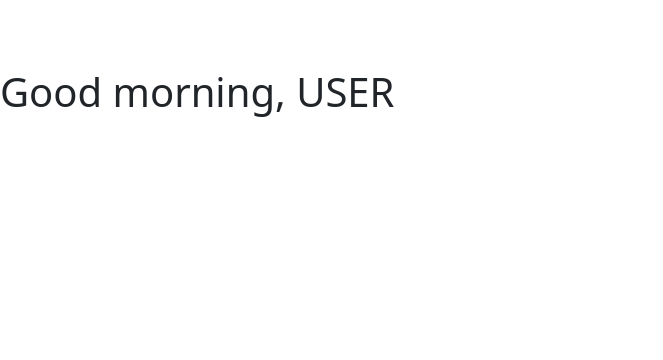
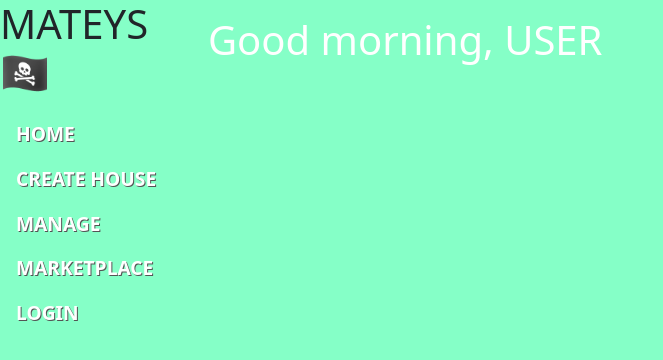
Before and after one commit to m-bocelli/matey, a Next.js app: page / in a window 1280 px wide. Shown: the top 360 px of the page, without its empty margins (0-663 px from the left). Built offline with nearby package versions, Linux system fonts and the light colour scheme.

Commit message:
change: refactored navbar to be fixed to left-hand side

```diff
--- a/app/components/Nav/Nav.jsx
+++ b/app/components/Nav/Nav.jsx
@@ -3,11 +3,16 @@ import styles from './Nav.module.css';
 
 export default function Nav() {
     return (
-        <div className={styles.nav}>
-            <NavLink href='/'>HOME</NavLink>
-            <NavLink href='createHouse'>CREATE HOUSE</NavLink>
-            <NavLink href='manageHouses'>MANAGE</NavLink>
-            <NavLink href='storePage'>MARKETPLACE</NavLink>
-        </div>
+        <nav className={styles.nav_container}>
+            <h1>MATEYS 🏴‍☠️</h1>
+            <ul className={styles.nav_list}>
+                <NavLink href='/'>HOME</NavLink>
+                <NavLink href='createHouse'>CREATE HOUSE</NavLink>
+                <NavLink href='manageHouses'>MANAGE</NavLink>
+                <NavLink href='storePage'>MARKETPLACE</NavLink>
+                <NavLink href='/'>LOGIN</NavLink>
+            </ul>
+            <ul className={styles.nav_list}></ul>
+        </nav>
     );
 }
--- a/app/components/Nav/Nav.module.css
+++ b/app/components/Nav/Nav.module.css
@@ -1,4 +1,19 @@
-.nav {
+.nav_container {
+    background-color: var(--aquamarine);
+    width: 12rem;
+    height: 100vh;
+    position: fixed;
     display: flex;
-    justify-content: center;
+    flex-direction: column;
+    z-index: 100;
 }
+
+.nav_container:last-child {
+    margin-top: auto;
+}
+
+.nav_list {
+    list-style: none;
+    padding: 0;
+    margin: 0;
+}
--- a/app/components/NavLink/NavLink.jsx
+++ b/app/components/NavLink/NavLink.jsx
@@ -1,10 +1,12 @@
 import Link from 'next/link';
 import styles from './NavLink.module.css';
 
-export default function NavLink({ href, children}) {
+export default function NavLink({ href, children }) {
     return (
-        <div className={styles.link_container}>
-            <Link href={href} className={styles.link}>{children}</Link>
-        </div>
+        <li className={styles.link_container}>
+            <Link href={href} className={styles.link}>
+                {children}
+            </Link>
+        </li>
     );
 }
--- a/app/components/NavLink/NavLink.module.css
+++ b/app/components/NavLink/NavLink.module.css
@@ -1,15 +1,31 @@
 .link_container {
-    margin: 1rem 2rem 1rem 2rem;
-    font-size: 1.5rem;
+    margin: 1rem 0 1rem 1rem;
+    font-size: 1.2rem;
 }
 
 .link {
     text-decoration: none;
     color: #fff;
+    font-weight: bold;
+    text-shadow: 1px 1px rgb(84, 84, 84);
+    transition: font-size 0.5s;
 }
 
 .link::after {
-   content: "";
-   position: absolute;
-   display: block;
+    content: '';
+    position: relative;
+    display: block;
+    width: 100%;
+    height: 10%;
+    background-color: #fff;
+    transform: scaleX(0);
+    transition: transform 0.5s;
 }
+
+.link:hover::after {
+    transform: scaleX(1);
+}
+
+.link:hover {
+    font-size: larger;
+}
--- a/app/globals.css
+++ b/app/globals.css
@@ -4,4 +4,5 @@
     --space-cadet: #2b2d42;
     --uranian-blue: #acd2ed;
     --cherry-blossom: #fcb0b3;
+    background-color: var(--aquamarine);
 }
--- a/app/page.jsx
+++ b/app/page.jsx
@@ -1,5 +1,6 @@
 'use client';
 import { useState, useEffect } from 'react';
+import styles from './page.module.css';
 
 export default function Page() {
     const [greeting, setGreeting] = useState('morning');
@@ -17,7 +18,7 @@ export default function Page() {
     }, []);
 
     return (
-        <main>
+        <main className={styles.container}>
             <h1>Good {greeting}, USER</h1>
         </main>
     );
--- a/app/page.module.css
+++ b/app/page.module.css
@@ -0,0 +1,9 @@
+.container {
+    display: flex;
+    flex-direction: column;
+    justify-content: space-between;
+    background-color: var(--aquamarine);
+    color: #fff;
+    margin-left: 12rem;
+    padding: 1rem;
+}
```
